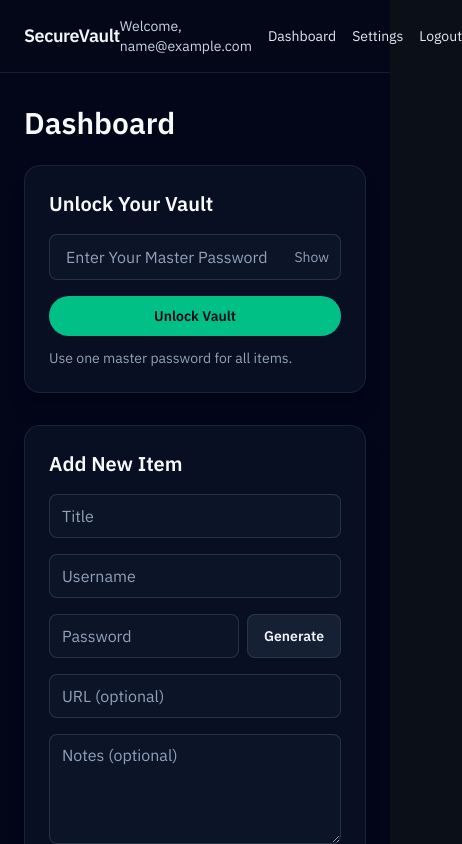
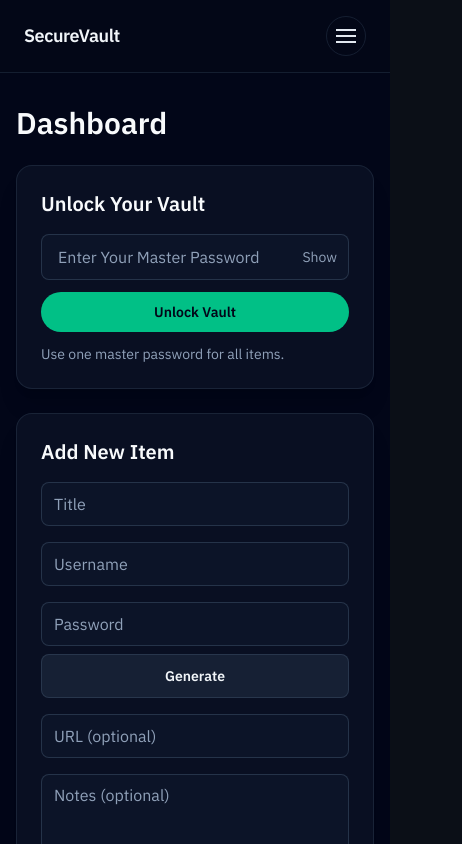
Before and after one commit to rishabh794/secure-vault, a Next.js app: page /dashboard in a window 390 px wide. Shown: the top 844 px of the page, 462 px wide, since content can reach past the window. Built offline with nearby package versions, Linux system fonts and the light colour scheme; no server answers; sample sign-in values are in the browser's storage.

Commit message:
responsiveness for mobile and disable buttons when signing in/signing up

```diff
--- a/components/AddItemForm.tsx
+++ b/components/AddItemForm.tsx
@@ -53,37 +53,37 @@ export function AddItemForm({ masterPassword, onItemAdded, canAdd }: AddItemForm
     };
 
     return (
-        <div className="w-full max-w-4xl rounded-2xl border border-slate-800/80 bg-slate-900/60 p-6 mb-8 shadow-xl">
+        <div className="w-full rounded-2xl border border-slate-800/80 bg-slate-900/60 p-6 shadow-xl">
             <div className="flex items-center justify-between mb-4">
                 <h2 className="text-xl font-semibold text-slate-50">Add New Item</h2>
                 {!canAdd && (
                     <span className="text-sm text-amber-300">Unlock your vault to add items.</span>
                 )}
             </div>
-            <form onSubmit={handleAddItem} className="grid grid-cols-1 md:grid-cols-2 gap-4">
+            <form onSubmit={handleAddItem} className="space-y-4">
                 <fieldset disabled={!canAdd} className={canAdd ? "" : "opacity-60"}>
-                    <div className="grid grid-cols-1 md:grid-cols-2 gap-4">
+                    <div className="grid grid-cols-1 gap-4">
                         <input value={title} onChange={e => setTitle(e.target.value)} placeholder="Title" required className="h-11 w-full rounded-lg border border-slate-700/70 bg-slate-900/70 px-3 text-slate-100 placeholder-slate-400 focus:outline-none focus:ring-2 focus:ring-emerald-400/50 focus:border-emerald-400/50"/>
                         <input value={username} onChange={e => setUsername(e.target.value)} placeholder="Username" required className="h-11 w-full rounded-lg border border-slate-700/70 bg-slate-900/70 px-3 text-slate-100 placeholder-slate-400 focus:outline-none focus:ring-2 focus:ring-emerald-400/50 focus:border-emerald-400/50"/>
-                        <div className="flex items-center gap-2">
-                            <input type="text" value={password} onChange={e => setPassword(e.target.value)} placeholder="Password" required className="h-11 w-full rounded-lg border border-slate-700/70 bg-slate-900/70 px-3 text-slate-100 placeholder-slate-400 focus:outline-none focus:ring-2 focus:ring-emerald-400/50 focus:border-emerald-400/50" />
-                            <button type="button" onClick={() => setShowGenerator(!showGenerator)} className="h-11 shrink-0 rounded-lg border border-slate-700/70 bg-slate-800/70 px-4 text-sm font-semibold text-slate-100 hover:border-slate-500">Generate</button>
+                        <div className="flex flex-col gap-2 sm:flex-row sm:items-center">
+                            <input type="text" value={password} onChange={e => setPassword(e.target.value)} placeholder="Password" required className="h-11 w-full rounded-lg border border-slate-700/70 bg-slate-900/70 px-3 text-slate-100 placeholder-slate-400 focus:outline-none focus:ring-2 focus:ring-emerald-400/50 focus:border-emerald-400/50 sm:flex-1" />
+                            <button type="button" onClick={() => setShowGenerator(!showGenerator)} className="h-11 w-full rounded-lg border border-slate-700/70 bg-slate-800/70 px-4 text-sm font-semibold text-slate-100 hover:border-slate-500 sm:w-auto">Generate</button>
                         </div>
                         <input value={url} onChange={e => setUrl(e.target.value)} placeholder="URL (optional)" className="h-11 w-full rounded-lg border border-slate-700/70 bg-slate-900/70 px-3 text-slate-100 placeholder-slate-400 focus:outline-none focus:ring-2 focus:ring-emerald-400/50 focus:border-emerald-400/50"/>
-                        <textarea value={notes} onChange={e => setNotes(e.target.value)} placeholder="Notes (optional)" className="md:col-span-2 min-h-[110px] rounded-lg border border-slate-700/70 bg-slate-900/70 px-3 py-2 text-slate-100 placeholder-slate-400 focus:outline-none focus:ring-2 focus:ring-emerald-400/50 focus:border-emerald-400/50"></textarea>
+                        <textarea value={notes} onChange={e => setNotes(e.target.value)} placeholder="Notes (optional)" className="min-h-[110px] rounded-lg border border-slate-700/70 bg-slate-900/70 px-3 py-2 text-slate-100 placeholder-slate-400 focus:outline-none focus:ring-2 focus:ring-emerald-400/50 focus:border-emerald-400/50"></textarea>
                         <input
                             value={tags}
                             onChange={e => setTags(e.target.value)}
                             placeholder="Tags (comma-separated)"
-                            className="md:col-span-2 h-11 rounded-lg border border-slate-700/70 bg-slate-900/70 px-3 text-slate-100 placeholder-slate-400 focus:outline-none focus:ring-2 focus:ring-emerald-400/50 focus:border-emerald-400/50"
+                            className="h-11 rounded-lg border border-slate-700/70 bg-slate-900/70 px-3 text-slate-100 placeholder-slate-400 focus:outline-none focus:ring-2 focus:ring-emerald-400/50 focus:border-emerald-400/50"
                         />
 
                         {showGenerator && (
-                            <div className="md:col-span-2">
+                            <div>
                                 <PasswordGenerator onPasswordGenerated={(newPassword) => { setPassword(newPassword); setShowGenerator(false); }} />
                             </div>
                         )}
-                        <button type="submit" className="md:col-span-2 w-full rounded-full bg-emerald-400/90 px-4 py-2.5 text-sm font-semibold text-slate-950 hover:bg-emerald-300">Add Item</button>
+                        <button type="submit" className="w-full rounded-full bg-emerald-400/90 px-4 py-2.5 text-sm font-semibold text-slate-950 hover:bg-emerald-300">Add Item</button>
                     </div>
                 </fieldset>
             </form>
--- a/components/Header.tsx
+++ b/components/Header.tsx
@@ -1,5 +1,6 @@
 "use client";
 
+import { useState } from 'react';
 import Link from 'next/link';
 import { useRouter } from 'next/navigation';
 import { useAuth } from '@/context/AuthContext';
@@ -7,10 +8,15 @@ import { useAuth } from '@/context/AuthContext';
 export function Header() {
     const { user, logout , isLoading  } = useAuth();
     const router = useRouter();
+    const [isMenuOpen, setIsMenuOpen] = useState(false);
 
     const handleLogout = () => {
         logout();
         router.push('/login');
+    };
+
+    const handleCloseMenu = () => {
+        setIsMenuOpen(false);
     };
 
     return (
@@ -19,10 +25,24 @@ export function Header() {
                 <Link href="/" className="text-lg font-semibold tracking-tight">
                     SecureVault
                 </Link>
-                <nav className="flex items-center text-sm">
+                <button
+                    type="button"
+                    onClick={() => setIsMenuOpen((open) => !open)}
+                    aria-expanded={isMenuOpen}
+                    aria-controls="primary-navigation"
+                    className="flex h-10 w-10 items-center justify-center rounded-full border border-slate-800/70 text-slate-200 hover:border-slate-600 md:hidden"
+                >
+                    <span className="sr-only">Toggle navigation</span>
+                    <span className="flex flex-col gap-1">
+                        <span className="block h-0.5 w-5 bg-current"></span>
+                        <span className="block h-0.5 w-5 bg-current"></span>
+                        <span className="block h-0.5 w-5 bg-current"></span>
+                    </span>
+                </button>
+                <nav className="hidden items-center text-sm md:flex">
                     {isLoading ? null : user ? (
                         <>
-                            <span className="mr-4 text-slate-300">Welcome, {user.email}</span>
+                            <span className="mr-4 max-w-[220px] truncate text-slate-300">Welcome, {user.email}</span>
                             <Link href="/dashboard" className="mr-4 text-slate-200 hover:text-white">
                                 Dashboard
                             </Link>
@@ -47,6 +67,42 @@ export function Header() {
                     )}
                 </nav>
             </div>
+            <div
+                id="primary-navigation"
+                className={`${isMenuOpen ? 'block' : 'hidden'} border-t border-slate-800/70 bg-slate-950/95 px-6 pb-4 md:hidden`}
+            >
+                <div className="flex flex-col gap-3 pt-4 text-sm">
+                    {isLoading ? null : user ? (
+                        <>
+                            <span className="text-slate-400">Signed in as {user.email}</span>
+                            <Link href="/dashboard" onClick={handleCloseMenu} className="text-slate-200 hover:text-white">
+                                Dashboard
+                            </Link>
+                            <Link href="/settings" onClick={handleCloseMenu} className="text-slate-200 hover:text-white">
+                                Settings
+                            </Link>
+                            <button
+                                onClick={() => {
+                                    handleLogout();
+                                    handleCloseMenu();
+                                }}
+                                className="text-left text-slate-200 hover:text-white"
+                            >
+                                Logout
+                            </button>
+                        </>
+                    ) : (
+                        <>
+                            <Link href="/login" onClick={handleCloseMenu} className="text-slate-200 hover:text-white">
+                                Login
+                            </Link>
+                            <Link href="/register" onClick={handleCloseMenu} className="text-slate-200 hover:text-white">
+                                Register
+                            </Link>
+                        </>
+                    )}
+                </div>
+            </div>
         </header>
     );
 }
--- a/src/app/dashboard/page.tsx
+++ b/src/app/dashboard/page.tsx
@@ -153,13 +153,15 @@ export default function DashboardPage() {
 
     return (
         <ProtectedRoute>
-            <div className="min-h-screen bg-slate-950 text-slate-100 px-6 py-8">
-                <div className="mx-auto max-w-6xl">
+            <div className="min-h-screen bg-slate-950 text-slate-100 px-4 py-8 sm:px-6">
+                <div className="mx-auto w-full max-w-6xl">
                     <h1 className="text-3xl font-semibold text-slate-50 mb-6">Dashboard</h1>
 
-                    <div className="rounded-2xl border border-slate-800/80 bg-slate-900/60 p-6 mb-8 shadow-xl">
+                    <div className="grid gap-6 lg:grid-cols-[minmax(0,420px)_minmax(0,1fr)]">
+                        <div className="space-y-6">
+                            <div className="rounded-2xl border border-slate-800/80 bg-slate-900/60 p-6 shadow-xl">
                                 <h2 className="text-xl font-semibold text-slate-50 mb-4">Unlock Your Vault</h2>
-                        <div className="flex flex-col gap-4 md:flex-row md:items-center">
+                                <div className="flex flex-col gap-3 sm:flex-row sm:items-center">
                                     <div className="relative flex-grow">
                                         <input
                                             type={showMasterPassword ? 'text' : 'password'}
@@ -184,6 +186,9 @@ export default function DashboardPage() {
                                 onItemAdded={fetchItems}
                                 canAdd={isVaultUnlocked || items.length === 0}
                             />
+                        </div>
+
+                        <div className="space-y-4">
                             <SearchInput searchTerm={searchTerm} onSearchChange={setSearchTerm} />
                             <TagFilter
                                     allTags={allTags}
@@ -209,6 +214,9 @@ export default function DashboardPage() {
                                     )}
                                 </div>
                             </div>
+                        </div>
+                    </div>
+
                       {editingItem && (
                         <EditModal
                             item={editingItem}
--- a/src/app/login/page.tsx
+++ b/src/app/login/page.tsx
@@ -10,11 +10,15 @@ export default function LoginPage() {
     const [email, setEmail] = useState('');
     const [password, setPassword] = useState('');
     const [showPassword, setShowPassword] = useState(false);
+    const [isSubmitting, setIsSubmitting] = useState(false);
     const router = useRouter();
     const { login } = useAuth();
 
     const handleSubmit = async (e: React.FormEvent) => {
         e.preventDefault();
+        if (isSubmitting) return;
+        setIsSubmitting(true);
+        try {
             const res = await fetch('/api/auth/login', {
                 method: 'POST',
                 headers: { 'Content-Type': 'application/json' },
@@ -27,6 +31,11 @@ export default function LoginPage() {
                 router.push('/dashboard');
             } else {
                 toast.error(data.message || 'An error occurred.');
+            }
+        } catch {
+            toast.error('An error occurred.');
+        } finally {
+            setIsSubmitting(false);
         }
     };
 
@@ -55,7 +64,13 @@ export default function LoginPage() {
                             </button>
                         </div>
                     </div>
-                    <button type="submit" className="w-full rounded-full bg-emerald-400/90 px-4 py-2.5 text-sm font-semibold text-slate-950 hover:bg-emerald-300">Login</button>
+                    <button
+                        type="submit"
+                        disabled={isSubmitting}
+                        className="w-full rounded-full bg-emerald-400/90 px-4 py-2.5 text-sm font-semibold text-slate-950 hover:bg-emerald-300 disabled:cursor-not-allowed disabled:opacity-60"
+                    >
+                        {isSubmitting ? 'Signing in...' : 'Login'}
+                    </button>
                 </form>
                 <p className="text-sm text-center text-slate-400">
                     Don&#39;t have an account?{' '}
--- a/src/app/register/page.tsx
+++ b/src/app/register/page.tsx
@@ -9,6 +9,7 @@ export default function RegisterPage() {
     const [email, setEmail] = useState('');
     const [password, setPassword] = useState('');
      const [showPassword, setShowPassword] = useState(false);
+    const [isSubmitting, setIsSubmitting] = useState(false);
     const router = useRouter();
 
     const [passwordValidity, setPasswordValidity] = useState({
@@ -31,6 +32,9 @@ export default function RegisterPage() {
 
     const handleSubmit = async (e: React.FormEvent) => {
         e.preventDefault();
+        if (isSubmitting) return;
+        setIsSubmitting(true);
+        try {
             const res = await fetch('/api/auth/register', {
                 method: 'POST',
                 headers: { 'Content-Type': 'application/json' },
@@ -42,6 +46,11 @@ export default function RegisterPage() {
                 setTimeout(() => router.push('/login'), 2000);
             } else {
                 toast.error(data.message || 'An error occurred.');
+            }
+        } catch {
+            toast.error('An error occurred.');
+        } finally {
+            setIsSubmitting(false);
         }
     };
 
@@ -79,7 +88,13 @@ export default function RegisterPage() {
                         <li className={passwordValidity.hasSymbol ? 'text-emerald-300' : ''}>Contains a special character (@$!%*?&)</li>
                     </ul>
 
-                    <button type="submit" className="w-full rounded-full bg-emerald-400/90 px-4 py-2.5 text-sm font-semibold text-slate-950 hover:bg-emerald-300">Register</button>
+                    <button
+                        type="submit"
+                        disabled={isSubmitting}
+                        className="w-full rounded-full bg-emerald-400/90 px-4 py-2.5 text-sm font-semibold text-slate-950 hover:bg-emerald-300 disabled:cursor-not-allowed disabled:opacity-60"
+                    >
+                        {isSubmitting ? 'Creating account...' : 'Register'}
+                    </button>
                 </form>
                  <p className="text-sm text-center text-slate-400">
                     Already have an account?{' '}
```
Lines whose indentation alone changed are shown as unchanged.
